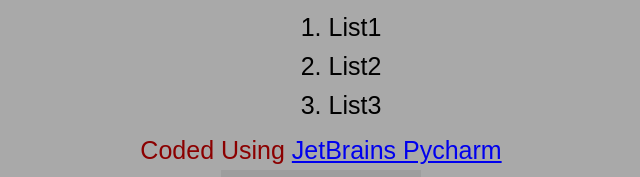
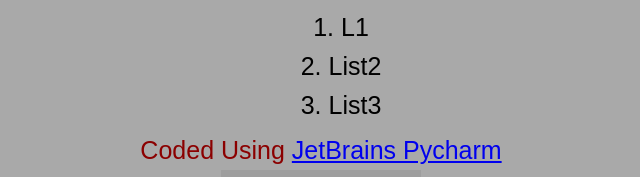
Before and after one commit to riyan1215/IS424lab1, a plain HTML site: page index.html in a window 1280 px wide. Shown: the part 191-368 px from the top of the page, 319-959 px from the left. Drawn offline with Linux system fonts and the light colour scheme; grey boxes are pictures that could not be loaded.

Commit message:
Changed List contents

```diff
--- a/index.html
+++ b/index.html
@@ -10,7 +10,7 @@
     <p>IS424</p>
     <p>Lab 1</p>
     <ol>
-    <li>List1</li>
+    <li>L1</li>
     <li>List2</li>
     <li>List3</li>
     </ol>
```
